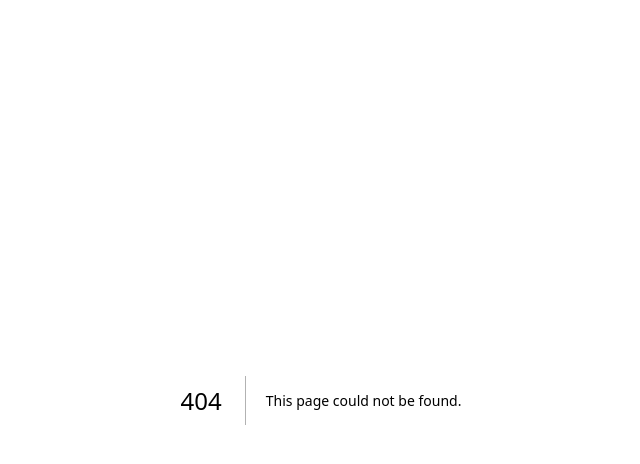
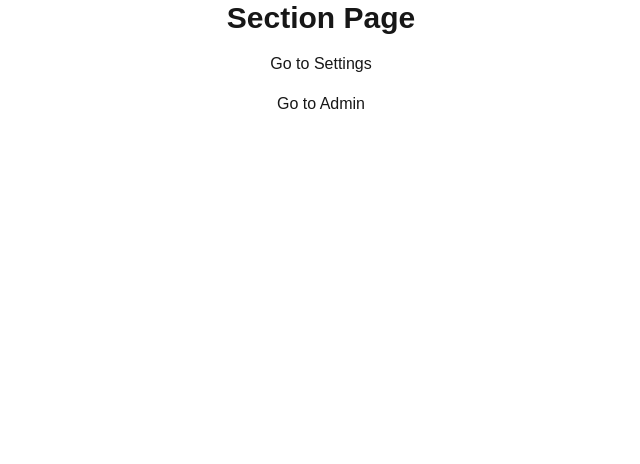
Before and after one commit to Aakarshit07/react-practice-learn, a Next.js app in the folder NextJs/03_module/: page /dashboard/section in a window 1280 px wide. Before the commit this address had no page. Shown: the top 464 px of the page, without its empty margins (319-959 px from the left). Built offline with nearby package versions, Linux system fonts and the light colour scheme.

Commit message:
feat: add two level and root level Intercepted route

```diff
--- /dev/null
+++ b/NextJs/03_module/app/admin/page.tsx
@@ -0,0 +1,7 @@
+export default function AdminPage() {
+  return (
+    <div className="flex flex-col items-center justify-center gap-4">
+      <h1 className="text-3xl font-semibold">Admin Page</h1>
+    </div>
+  );
+}
--- /dev/null
+++ b/NextJs/03_module/app/dashboard/section/(..)(..)settings/page.tsx
@@ -0,0 +1,7 @@
+import React from "react";
+
+const InterceptedSettings = () => {
+  return <div>Intercepted Settings Modal</div>;
+};
+
+export default InterceptedSettings;
--- /dev/null
+++ b/NextJs/03_module/app/dashboard/section/(...)admin/page.tsx
@@ -0,0 +1,7 @@
+export default function IntercepetedAdminPage() {
+  return (
+    <div className="flex flex-col items-center justify-center gap-4">
+      <h1 className="text-3xl font-semibold">Intercepeted Admin Modal</h1>
+    </div>
+  );
+}
--- /dev/null
+++ b/NextJs/03_module/app/dashboard/section/page.tsx
@@ -0,0 +1,13 @@
+import Link from "next/link";
+
+const SectionPage = () => {
+  return (
+    <div className="flex flex-col items-center justify-center gap-4">
+      <h1 className="text-3xl font-semibold">Section Page</h1>
+      <Link href={"/settings"}>Go to Settings</Link>
+      <Link href={"/admin"}>Go to Admin</Link>
+    </div>
+  );
+};
+
+export default SectionPage;
--- /dev/null
+++ b/NextJs/03_module/app/settings/page.tsx
@@ -0,0 +1,9 @@
+const SettingsPage = () => {
+  return (
+    <div>
+      <h1>SettingsPage</h1>
+    </div>
+  );
+};
+
+export default SettingsPage;
```
